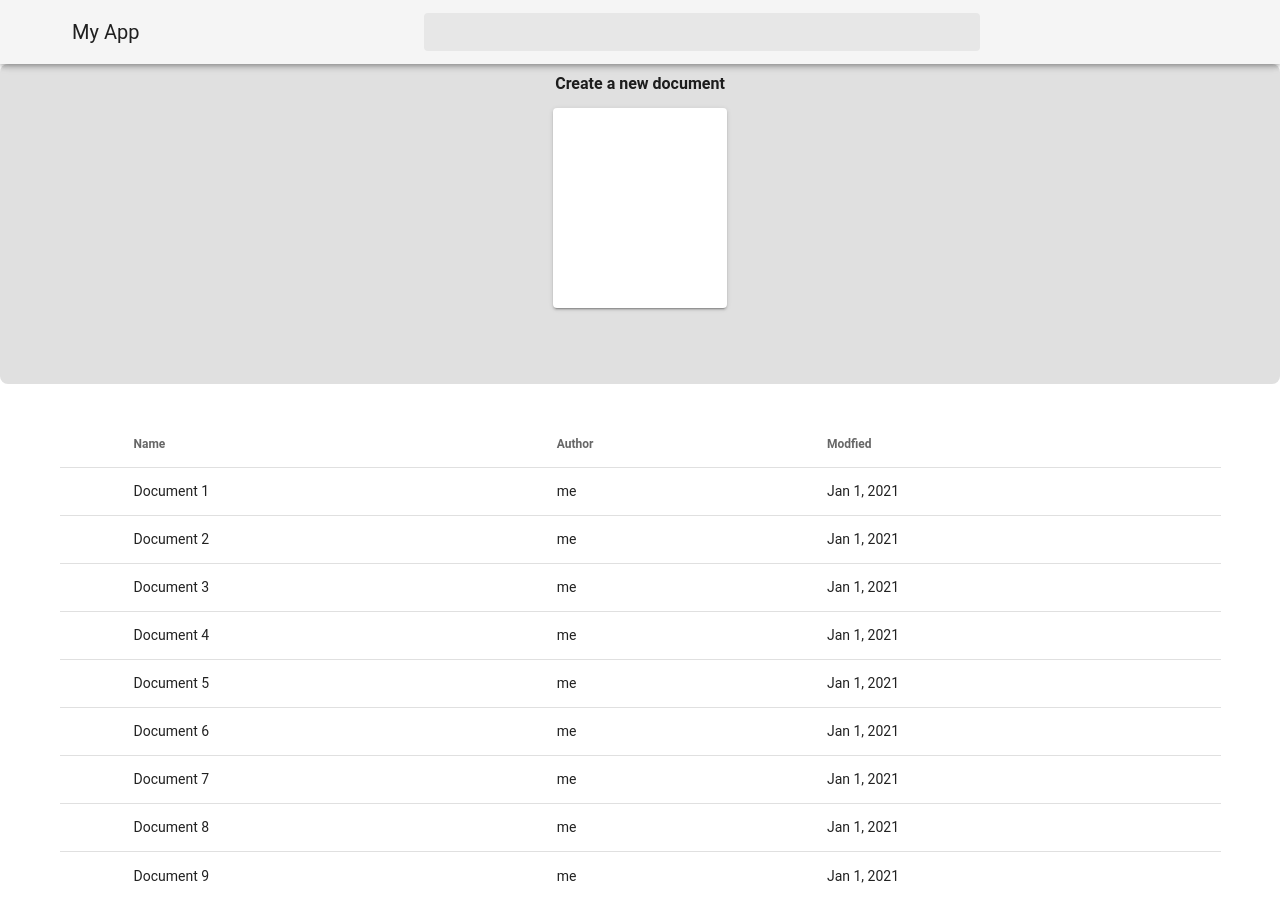
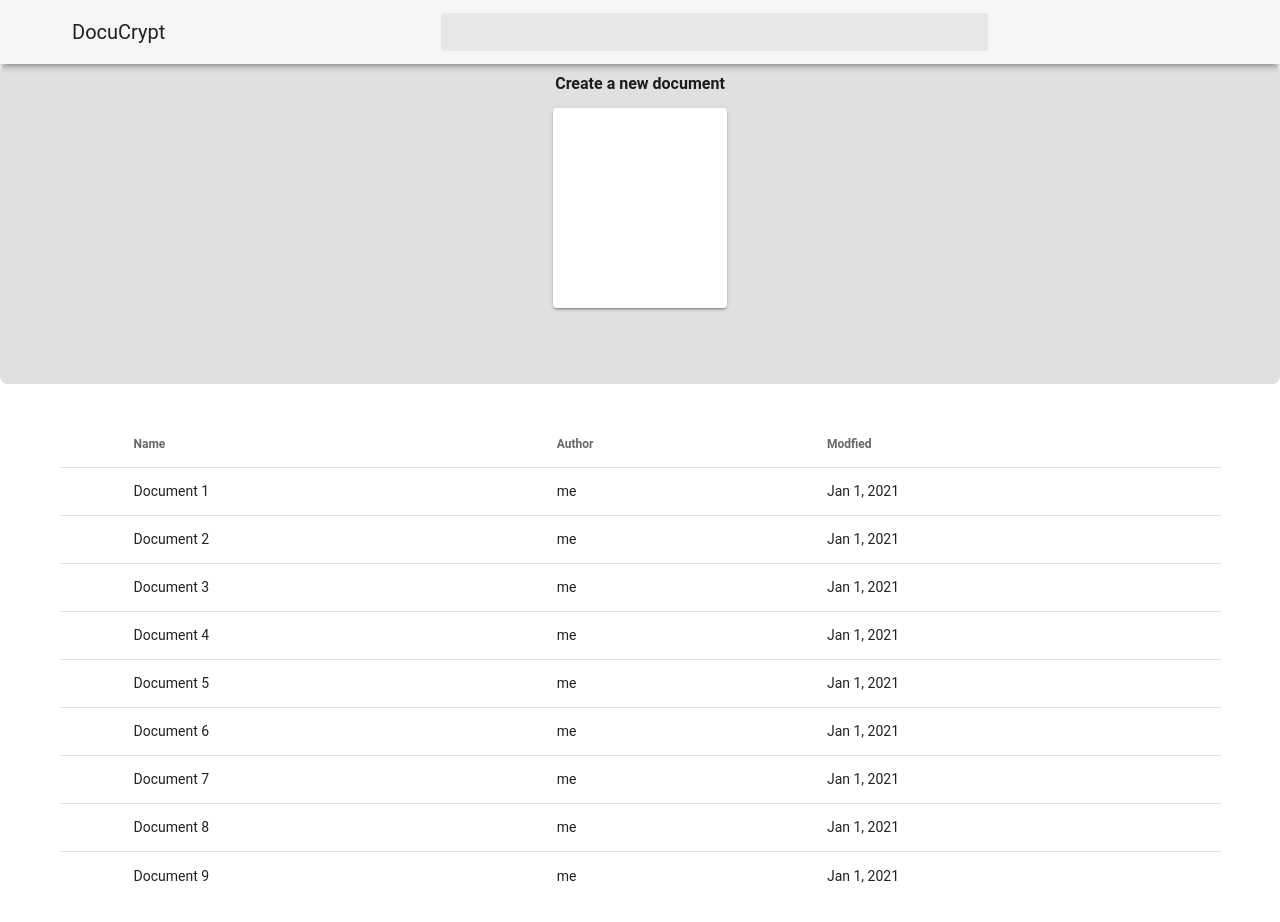
Before and after one commit to jesserobles/docucrypt, a Vue app in the folder frontend/app/: page / in a window 1280 px wide. Built offline with nearby package versions, Linux system fonts and the light colour scheme; the HTML template or start-up script is replaced by a standard one.

Commit message:
Added title, updated Dockerfile to precent running yarn install twice unneccessarily. Also updated README to show how to stop the containers.

```diff
--- a/frontend/app/src/main.js
+++ b/frontend/app/src/main.js
@@ -4,7 +4,7 @@ import router from './router'
 import vuetify from './plugins/vuetify';
 
 Vue.config.productionTip = false
-Vue.prototype.$appName = 'My App'
+Vue.prototype.$appName = 'DocuCrypt'
 new Vue({
   router,
   vuetify,
```
Also changed, not shown: 2 other files (tests, documents, lock files or other folders).
